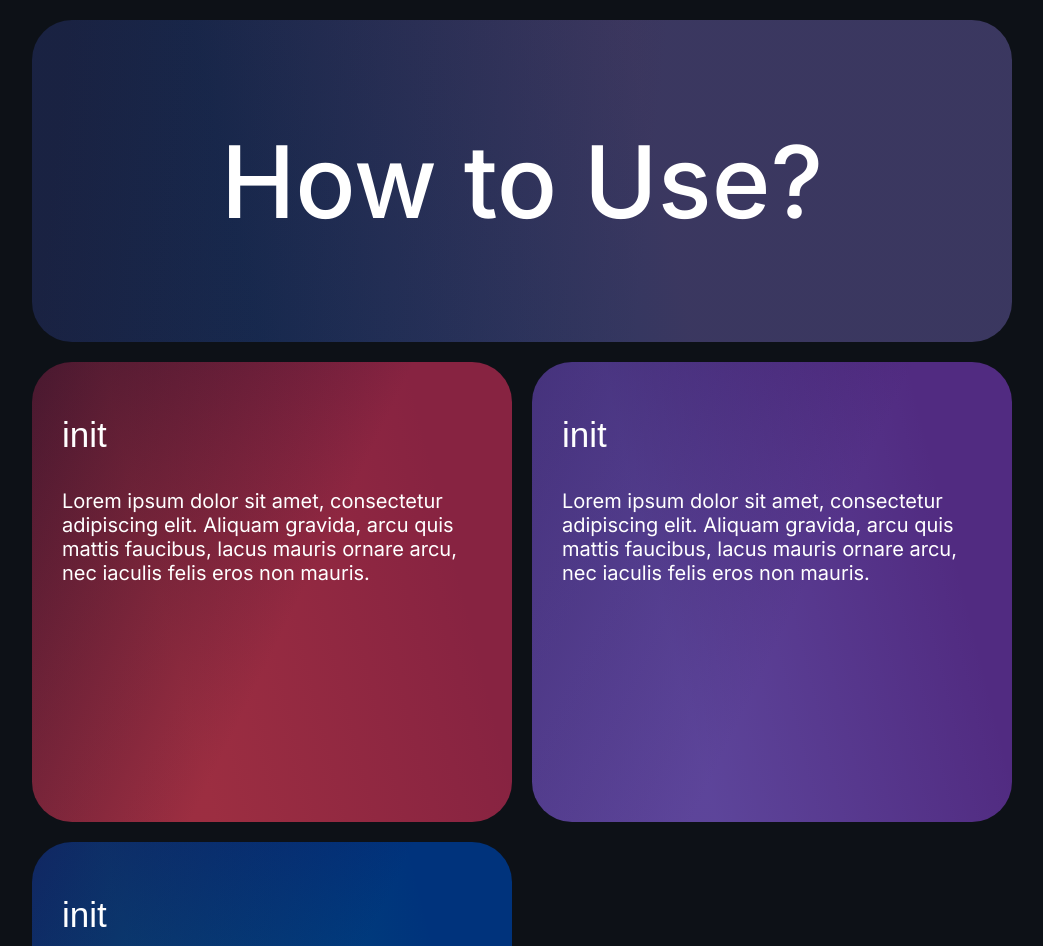
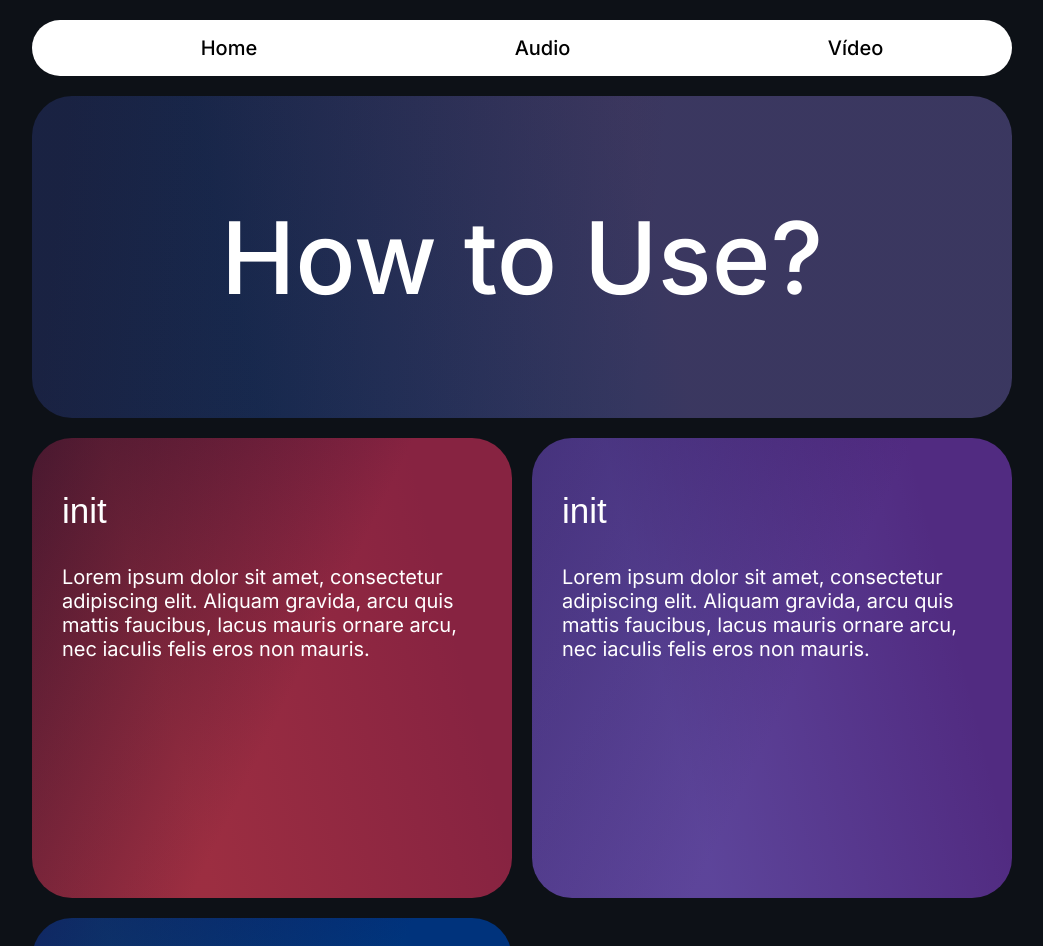
Before and after one commit to LucasWithBoots/icc-projeto-pratico, a plain HTML site: page index.html in a window 1280 px wide. Shown: the top 946 px of the page, without its empty margins (118-1161 px from the left). Drawn offline with Linux system fonts and the light colour scheme.

Commit message:
criação de novas páginas e menu superior

```diff
--- a/index.html
+++ b/index.html
@@ -14,6 +14,14 @@
 </head>
 
 <body>
+  <div id="menu">
+    <ul>
+      <li>Home</li>
+      <li>Audio</li>
+      <li>Vídeo</li>
+    </ul>
+  </div>
+
   <header>
     <p>How to Use?</p>
   </header>
--- a/sass/main.scss
+++ b/sass/main.scss
@@ -5,6 +5,30 @@ body {
   grid-template-columns: 1fr 1fr;
   gap: 20px;
   margin: 20px 150px;
+}
+
+#menu {
+  background-color: white;
+  border-radius: 40px;
+
+  grid-column: span 2;
+
+  ul {
+    display: flex;
+    justify-content: space-around;
+
+    list-style: none;
+
+    li {
+      color: black;
+      text-align: center;
+      font-family: Inter;
+      font-size: 20px;
+      font-style: normal;
+      font-weight: 500;
+      line-height: normal;
+    }
+  }
 }
 
 header {
```
Also changed, not shown: video.html (added, +30 -0 lines), audio.html (added), sass/main.css, 1 other file.
